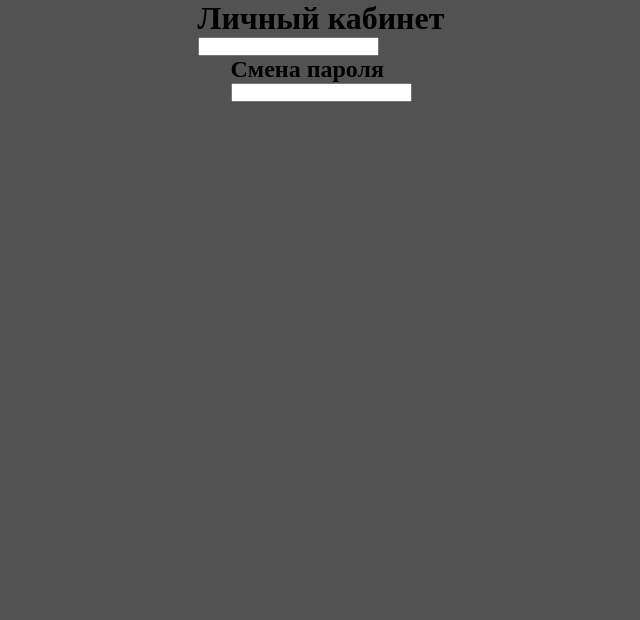
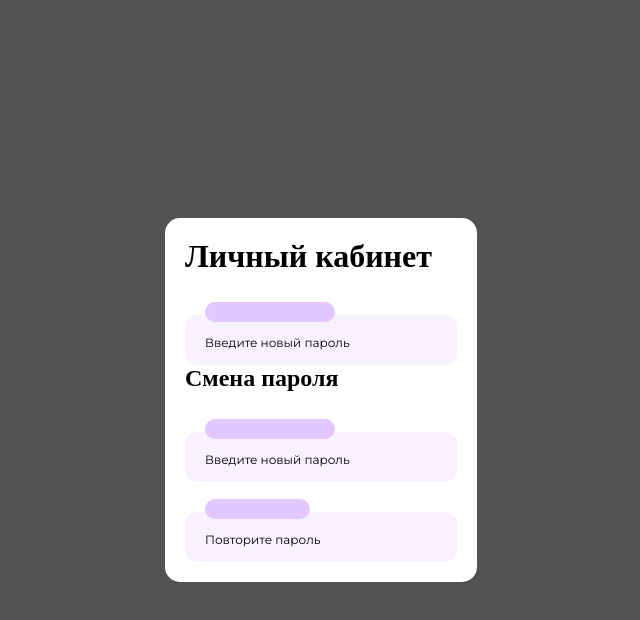
Before and after one commit to Knigor/Dod-i-Co, a Vue app: page /lk in a window 1280 px wide. Shown: the top 620 px of the page, without its empty margins (319-959 px from the left). Built offline with nearby package versions, Linux system fonts and the light colour scheme.

Commit message:
ten commit

```diff
--- a/src/components/HomePage.vue
+++ b/src/components/HomePage.vue
@@ -3,9 +3,10 @@
     <div class="main-page"
          :style="{ backgroundImage:
        `url(${images[currentImageIndex]})` }">
-      <div class="main-page-p">
+      <div class="main-page-p"
+           ref="myElement">
         <h1 class="main-heading">SIGMAGPT -</h1>
-        <p>
+        <p class="main-text">
           Исскуственный <br> интелект,
           <br>который <br>
           понимает вас
@@ -122,16 +123,16 @@ export default {
     },
     nextImage() {
       this.currentImageIndex = (this.currentImageIndex + 1) % this.images.length;
-    }
+    },
   },
   mounted() {
-    window.addEventListener('scroll', this.handleScroll);
+    window.addEventListener("scroll", this.handleScroll);
     this.startSlideShow();
   },
   beforeDestroy() {
-    window.removeEventListener('scroll', this.handleScroll);
+    window.removeEventListener("scroll", this.handleScroll);
     this.stopSlideShow();
-  }
+  },
 };
 </script>
 
@@ -140,12 +141,31 @@ export default {
 @import url('https://fonts.googleapis.com/css2?family=Montserrat:wght@400;700&display=swap');
 
 @media (max-width: 850px) and (min-width: 200px) {
+
   .buttons{
     flex-direction: column;
     row-gap: 15px;
   }
+
   a{
     width: 100%;
+  }
+
+  .scrollable-block{
+    padding: 1.56vw 0;
+  }
+
+  .main-text{
+    font-size: 20px;
+    line-height: 20px;
+  }
+
+  .main-page {
+    height: 100vh;
+    display: flex;
+    flex-direction: column;
+    justify-content: center;
+    align-items: center;
   }
 }
 
@@ -196,10 +216,10 @@ export default {
   font-family: 'Montserrat';
   font-style: normal;
   font-weight: 700;
-  font-size: 2.1vw;
-  line-height: 4vw;
+  font-size: calc(2.1vw + 10px);
+  line-height: calc(3vw + 20px);
   text-align: center;
-  width: 70%;
+  width: 80%;
 
   color: #0D082C;
 }
@@ -252,8 +272,6 @@ export default {
   margin: 0.78vw 0;
 }
 
-
-
 a{
   font-family: 'Montserrat';
   font-style: normal;
@@ -276,7 +294,7 @@ a{
   column-gap: 2.60vw;
 }
 
-p{
+.main-text{
   font-family: 'Montserrat';
   font-style: normal;
   font-weight: 700;
--- a/src/components/LkPage.vue
+++ b/src/components/LkPage.vue
@@ -7,11 +7,24 @@
       <div class="lk-page">
         <div>
           <h1>Личный кабинет</h1>
-          <input type="text"/>
+          <div class="input-container ic1">
+            <input id="pass" class="input input2" type="text" placeholder=" " />
+            <div class="cut-11"></div>
+            <label for="pass" class="placeholder">Введите новый пароль</label>
+          </div>
         </div>
         <div>
           <h2>Смена пароля</h2>
-          <input type="text"/>
+          <div class="input-container ic1">
+            <input id="pass" class="input input2" type="text" placeholder=" " />
+            <div class="cut-11"></div>
+            <label for="pass" class="placeholder">Введите новый пароль</label>
+          </div>
+          <div class="input-container ic2">
+            <input id="passrep" class="input input2" type="text" placeholder=" " />
+            <div class="cut-12"></div>
+            <label for="passrep" class="placeholder">Повторите пароль</label>
+          </div>
         </div>
       </div>
     </div>
@@ -25,17 +38,54 @@ export default {
 </script>
 
 <style>
+
 .lk-main{
+  display: grid;
+  justify-items: center;
+  align-content: center;
   background: #525252 no-repeat center center;
   background-size: cover;
   width: 100vw;
   height: 100vh;
 }
 
-.lk-page{
-  display: grid;
+.lk-page {
+  display: flex;
   justify-items: center;
-  align-content: center;
+  flex-direction: column;
+  justify-content: center;
+  align-items: center;
+  background-color: #FFFFFF;
+  border-radius: 15px;
+  padding: 20px;
+}
+
+.cut-11 {
+  background-color: #e3c7ff;
+  border-radius: 10px;
+  height: 20px;
+  left: 20px;
+  position: absolute;
+  top: -13px;
+  transform: translateY(0);
+  transition: transform 200ms;
+  width: 130px;
+}
+
+.cut-12 {
+  background-color: #e3c7ff;
+  border-radius: 10px;
+  height: 20px;
+  left: 20px;
+  position: absolute;
+  top: -13px;
+  transform: translateY(0);
+  transition: transform 200ms;
+  width: 105px;
+}
+
+.input2:focus{
+  background-color: #E7E7E7;
 }
 
 </style>
--- a/src/views/HomeView.vue
+++ b/src/views/HomeView.vue
@@ -1,17 +1,17 @@
 <template>
   <div class="home">
-    <MainPage/>
+    <HomePage/>
   </div>
 </template>
 
 <script>
 
-import MainPage from '@/components/MainPage.vue';
+import HomePage from '@/components/HomePage.vue';
 
 export default {
   name: 'HomeView',
   components: {
-    MainPage
+    HomePage
   }
 }
 </script>
--- a/src/views/RegistrationView.vue
+++ b/src/views/RegistrationView.vue
@@ -253,7 +253,6 @@ export default { components: { RouterLink } };
 }
 
 .placeholder {
-  color: #65657b;
   left: 20px;
   line-height: 14px;
   pointer-events: none;
@@ -267,7 +266,7 @@ export default { components: { RouterLink } };
   font-size: 12px;
   line-height: 15px;
 
-  color: #9891a0;
+  color: #000000;
 }
 
 .input:focus ~ .placeholder,
```
